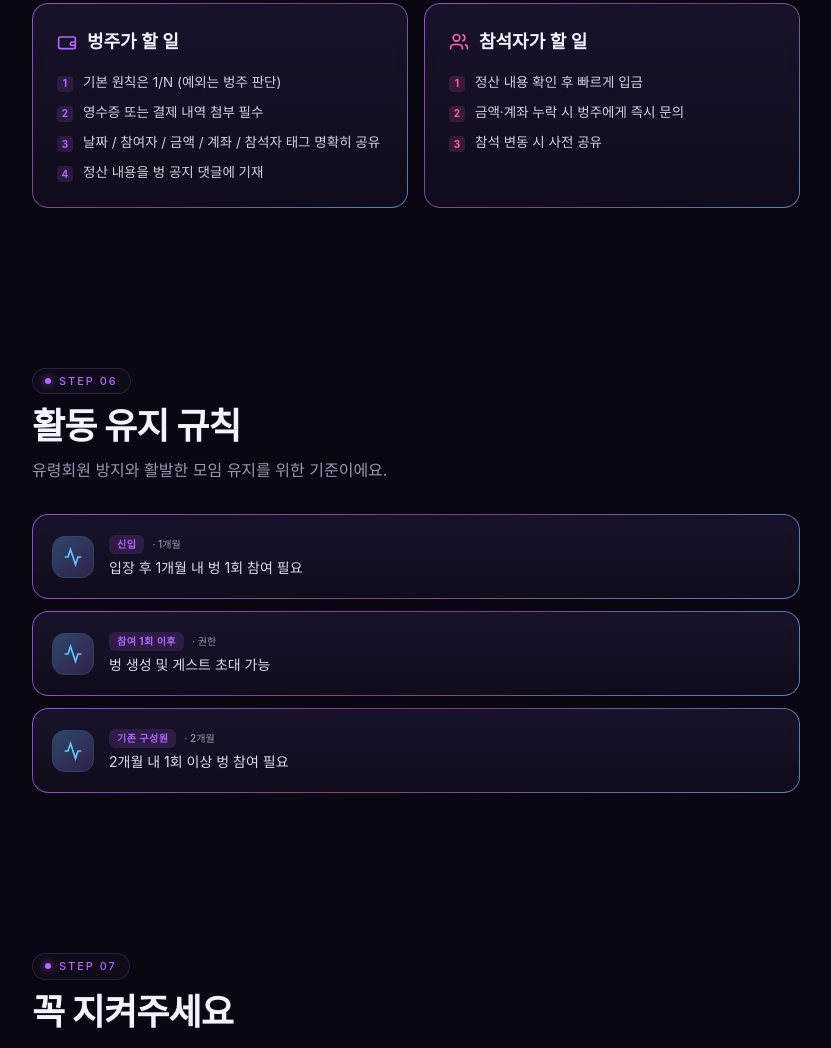
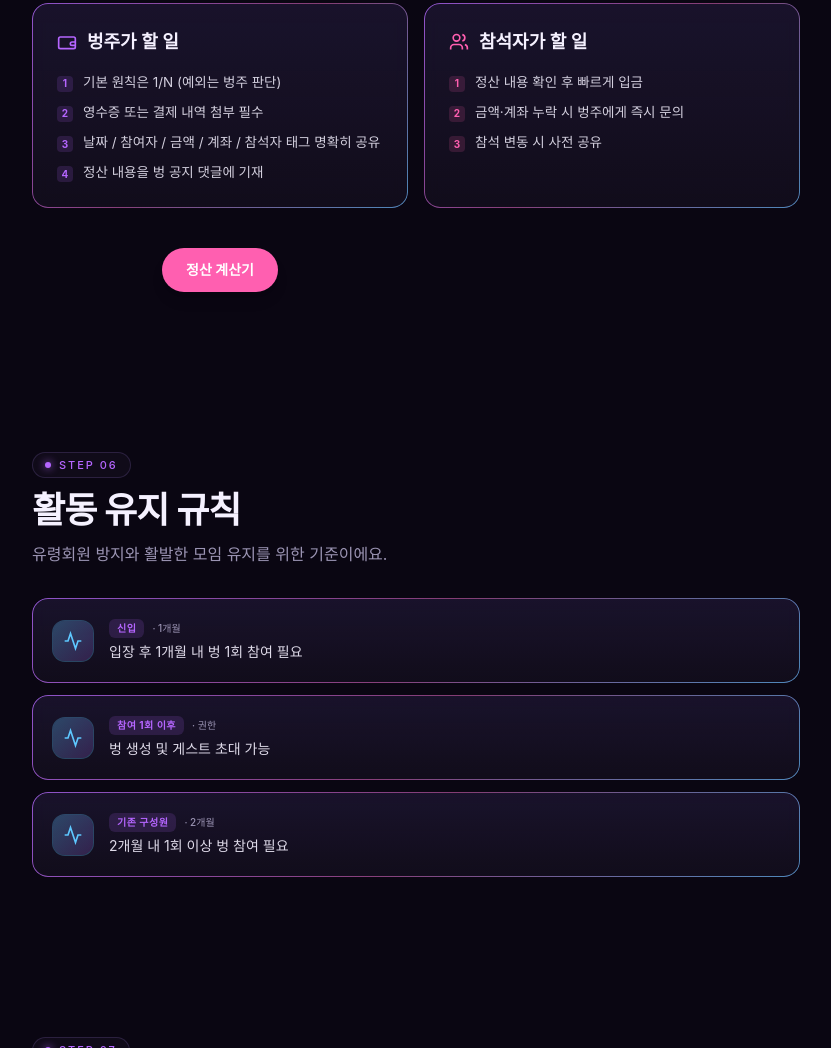
Before and after one commit to janelee0813/opentalk-guide, a plain HTML site: page index.html in a window 1280 px wide. Shown: the part 3858-4906 px from the top of the page, without its empty margins (224-1055 px from the left). Drawn offline with nearby package versions, Linux system fonts and the light colour scheme; a web font is replaced by a local one.

Commit message:
정산 안내 섹션 하단에 정산 계산기 버튼 추가

```diff
--- a/index.html
+++ b/index.html
@@ -346,6 +346,12 @@
       <ul class="space-y-2.5"><li class="flex items-start gap-2.5 text-[13.5px] text-foreground/85"><span class="mt-1 flex h-4 w-4 shrink-0 items-center justify-center rounded bg-neon-pink/15 text-[10px] font-bold text-neon-pink">1</span>정산 내용 확인 후 빠르게 입금</li><li class="flex items-start gap-2.5 text-[13.5px] text-foreground/85"><span class="mt-1 flex h-4 w-4 shrink-0 items-center justify-center rounded bg-neon-pink/15 text-[10px] font-bold text-neon-pink">2</span>금액·계좌 누락 시 벙주에게 즉시 문의</li><li class="flex items-start gap-2.5 text-[13.5px] text-foreground/85"><span class="mt-1 flex h-4 w-4 shrink-0 items-center justify-center rounded bg-neon-pink/15 text-[10px] font-bold text-neon-pink">3</span>참석 변동 시 사전 공유</li></ul>
     </div>
 
+    <div class="mt-6 flex justify-center">
+      <a href="https://meeting-calculator-mu.vercel.app/" target="_blank" class="inline-flex items-center gap-2 rounded-full bg-neon-pink px-6 py-3 text-sm font-semibold text-white shadow-lg transition-opacity hover:opacity-90">
+        정산 계산기
+      </a>
+    </div>
+
     </div>
   </div>
 </section>
```
